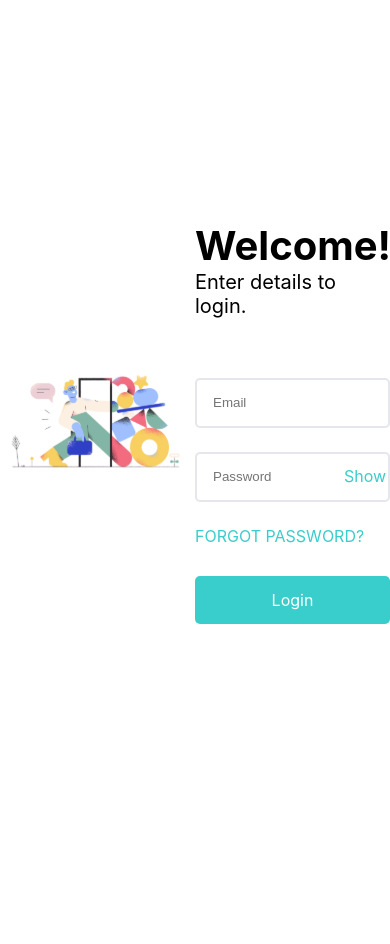
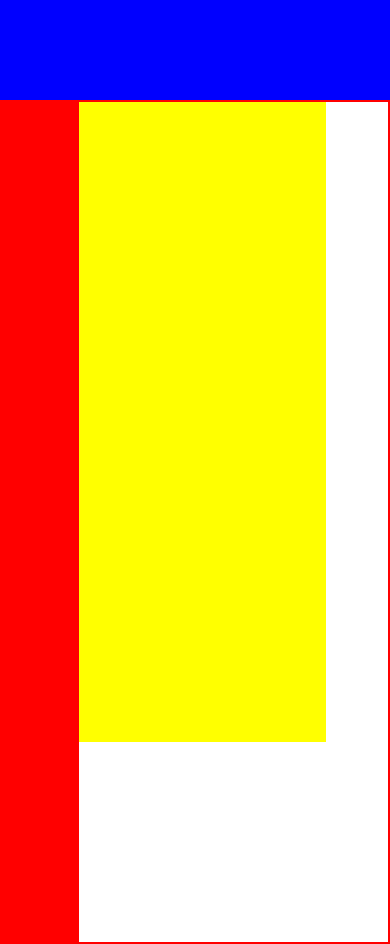
Before and after one commit to derin-art/Lendsqr, a React (Create React App) app: page /Dashboard in a window 390 px wide. Before the commit the page ends 844 px from the top, so only its background shows below. Built offline with nearby package versions, Linux system fonts and the light colour scheme.

Commit message:
Added Media queries variables in _variables.scss file

```diff
--- a/src/App.tsx
+++ b/src/App.tsx
@@ -2,12 +2,31 @@ import React from "react";
 import logo from "./logo.svg";
 import "./App.scss";
 import LendsqrIcon from "./Icons/LendsqrIcon";
+import Dashboard from "./components/Dashboard/Dashboard";
 import Login from "./components/Login/Login";
+import {
+  BrowserRouter,
+  Route,
+  Routes,
+  createBrowserRouter,
+  RouterProvider,
+  useRoutes,
+} from "react-router-dom";
 
 function App() {
+  const router = createBrowserRouter([
+    {
+      path: "/",
+      element: <Login></Login>,
+    },
+    {
+      path: "/Dashboard",
+      element: <Dashboard></Dashboard>,
+    },
+  ]);
   return (
-    <div className="App">
-      <Login></Login>
+    <div className="">
+      <RouterProvider router={router}></RouterProvider>
     </div>
   );
 }
--- /dev/null
+++ b/src/components/Dashboard/Dashboard.module.scss
@@ -0,0 +1,35 @@
+.DashboardCont {
+  position: relative;
+  width: 100%;
+
+  .H {
+    display: flex;
+    width: 100%;
+  }
+  .T {
+    max-width: 1037px;
+    height: 640px;
+    width: 80%;
+    background-color: yellow;
+  }
+  .K {
+    width: 80%;
+  }
+}
+
+.SideBar {
+  max-width: 238px;
+  height: 100vh;
+  background-color: red;
+  max-width: 238px;
+  width: 20vw;
+}
+
+.Header {
+  width: 100%;
+  height: 100px;
+  background-color: blue;
+  @media screen and (min-width: 600px) {
+    background-color: red;
+  }
+}
--- a/src/components/Dashboard/Dashboard.tsx
+++ b/src/components/Dashboard/Dashboard.tsx
@@ -1,3 +1,19 @@
+import SideBar from "./SideBar";
+import Header from "./Header";
+import Style from "./Dashboard.module.scss";
+import Login from "../Login/Login";
+
 export default function Dashboard() {
-  return <div></div>;
+  return (
+    <div className={`${Style.DashboardCont}`}>
+      <Header></Header>
+
+      <div className={`${Style.H}`}>
+        <SideBar></SideBar>
+        <div className={`${Style.K} c`}>
+          <div className={`${Style.T}`}></div>
+        </div>
+      </div>
+    </div>
+  );
 }
--- /dev/null
+++ b/src/components/Dashboard/Header.tsx
@@ -0,0 +1,5 @@
+import Style from "./Dashboard.module.scss";
+
+export default function Header() {
+  return <div className={`${Style.Header}`}></div>;
+}
--- /dev/null
+++ b/src/components/Dashboard/SideBar.tsx
@@ -0,0 +1,5 @@
+import Style from "./Dashboard.module.scss";
+
+export default function SideBar() {
+  return <div className={`${Style.SideBar}`}></div>;
+}
--- a/src/components/_variables.scss
+++ b/src/components/_variables.scss
@@ -1 +1,5 @@
 $btn-color: #39cdcc;
+$smTab: 640px;
+$tab: 768px;
+$laptop: 1024px;
+$laptopLg: 1280px;
--- a/src/index.tsx
+++ b/src/index.tsx
@@ -9,9 +9,7 @@ const root = ReactDOM.createRoot(
 );
 root.render(
   <React.StrictMode>
-    <div>
-      <App />
-    </div>
+    <App />
   </React.StrictMode>
 );
 
```
